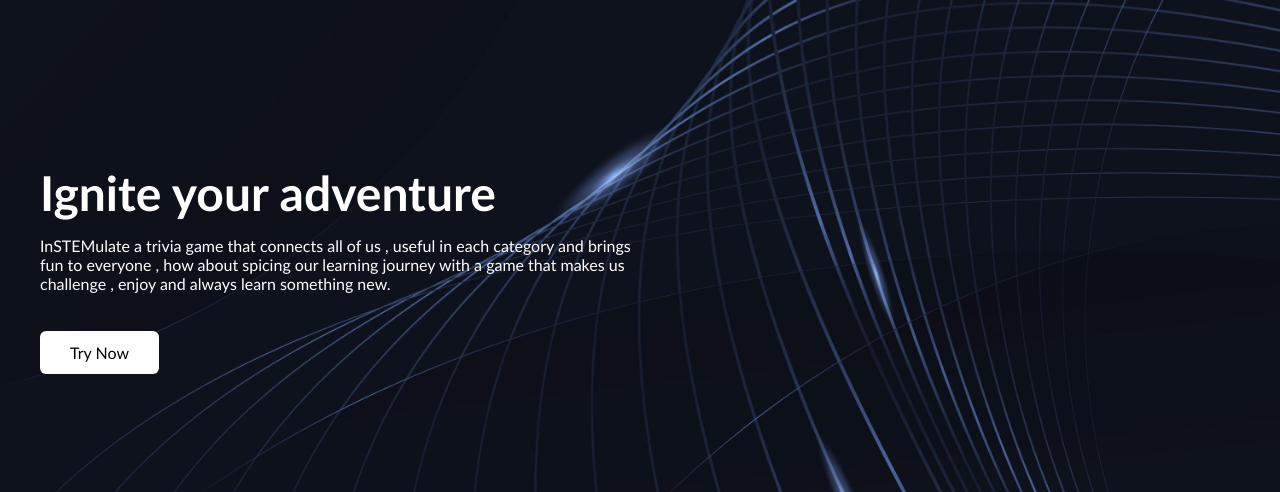
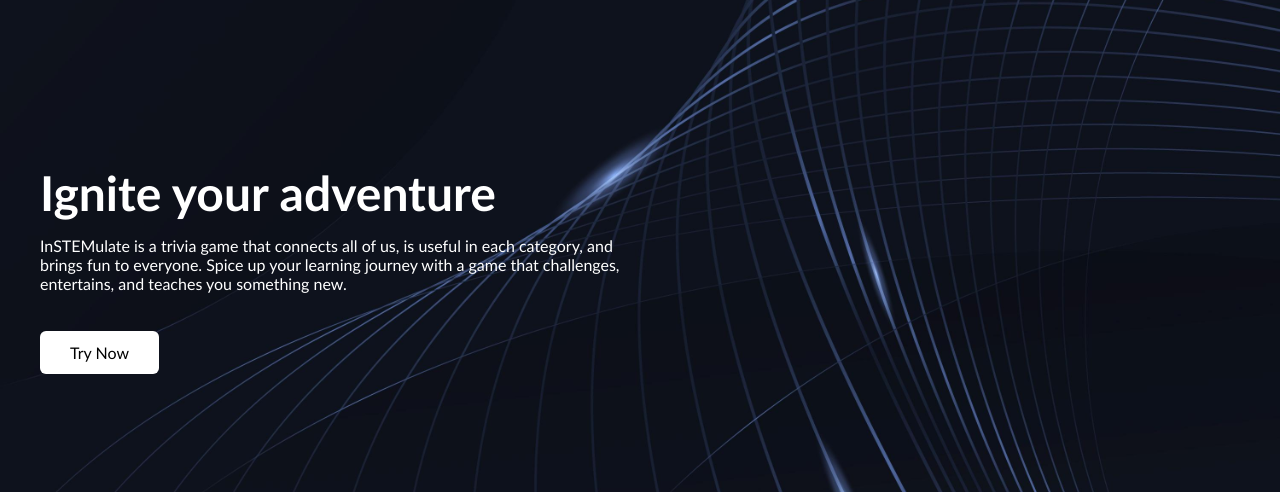
Before and after one commit to Muffinz1/InSTEMulate, a Flask app: page / in a window 1280 px wide. Shown: the part 250-742 px from the top of the page. Run offline with Flask 2, Linux system fonts and the light colour scheme.

Commit message:
brushing up

```diff
--- a/templates/game.html
+++ b/templates/game.html
@@ -21,6 +21,6 @@
         <div id="options" class="options"></div>
         <div id="finalScore"></div>
     </div>
-    <script src="/static/script.js"></script>
+    <script src="/static/JavaScript/script.js"></script>
 </body>
 </html>
--- a/templates/landing.html
+++ b/templates/landing.html
@@ -7,6 +7,7 @@
     <link rel="stylesheet" href="/static/indexstyles.css">
 </head>
 <body>
+        <!-- Header Section -->
     <header>
         <nav class="navbar">
             <a href="/start" class="logo">InSTEMulate <span></span></a>
@@ -14,25 +15,27 @@
                 <li><a href="#">Home</a></li>
                 <li><a href="/start">Demo</a></li>
                 <li><a href="#">Blog</a></li>
-                <li><a href="https://github.com/Muffinz1/InSTEMulate/blob/main/README.md" target="_blank">Github</a></li>
+                <li><a href="https://muffinz1.github.io/InSTEMulate/" target="_blank">Github</a></li>
                 <li><a href="#footer">Contact Us</a></li>
             </ul>
         </nav>
     </header>
+        <!-- Hero Section -->
     <section class="hero-section">
         <div class="content">
             <h1>Ignite your adventure</h1>
             <p>
-                InSTEMulate a trivia game that connects all of us ,
-                useful in each category and brings fun to everyone ,
-                how about spicing our learning journey with a game
-                that makes us challenge , enjoy and always learn something new.
+                InSTEMulate is a trivia game that connects all of us,
+                is useful in each category, and brings fun to everyone.
+                Spice up your learning journey with a game that challenges,
+                entertains, and teaches you something new.
             </p>
             <form action="/start">
                 <button>Try Now</button>
             </form>
         </div>
     </section>
+        <!-- Footer Section -->
     <footer>
         <div class="footer-container" id="footer">
             <div class="footer-section">
@@ -68,6 +71,6 @@
             <p>&copy; 2024 InSTEMulate, All rights reserved.</p>
         </div>
     </footer>
-    <script src="indexscript.js"></script>
+    <script src="static/JavaScript/indexscript.js"></script>
 </body>
 </html>
```
Also changed, not shown: README.md, static/JavaScript/indexscript.js (added), static/JavaScript/script.js (renamed from static/script.js).
